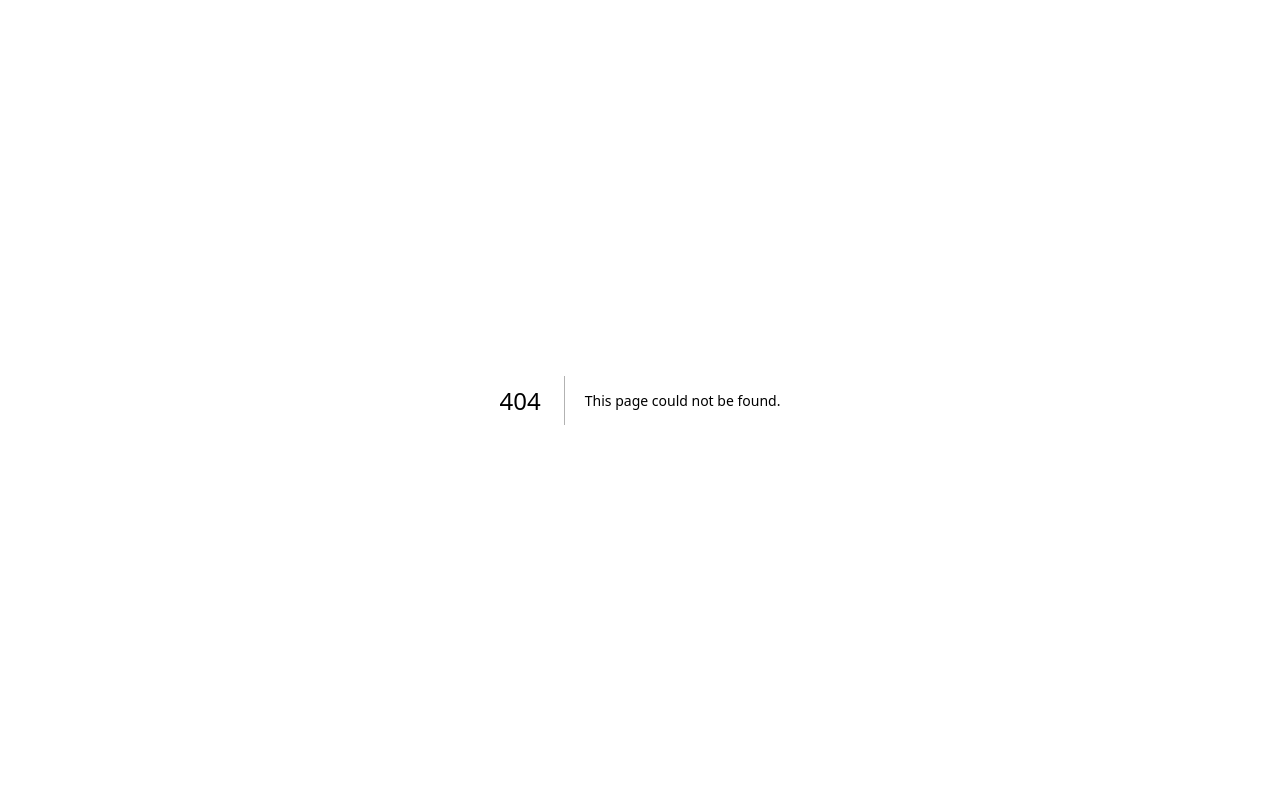
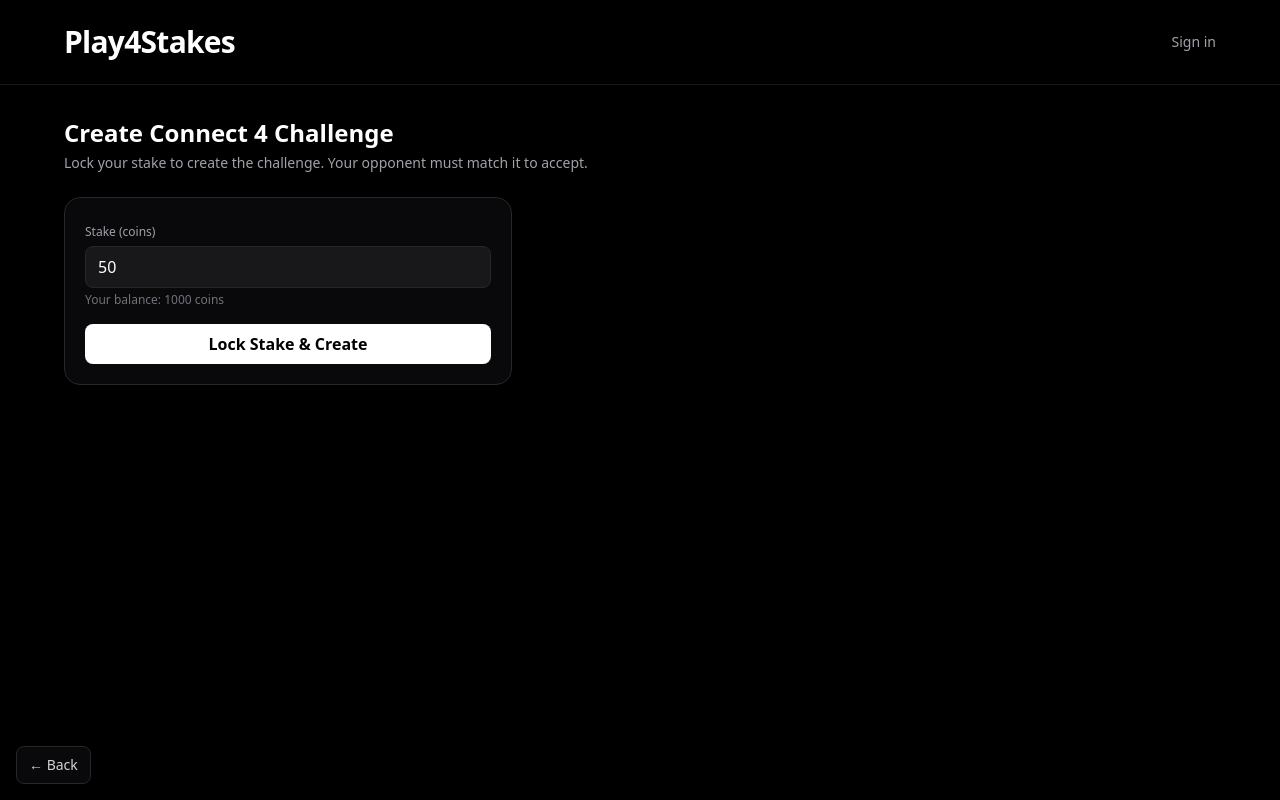
Before and after one commit to primelolaclinton444/fvf, a Next.js app: page /challenge/create/CONNECT4 in a window 1280 px wide. Before the commit this address had no page. Built offline with nearby package versions, Linux system fonts and the light colour scheme.

Commit message:
Create page.tsx
 create + creator funds

```diff
--- /dev/null
+++ b/app/challenge/create/[game]/page.tsx
@@ -0,0 +1,72 @@
+'use client';
+import { useState } from 'react';
+import { useRouter, useParams } from 'next/navigation';
+import { useAuth } from '@/contexts/AuthContext';
+import { useWallet } from '@/contexts/WalletContext';
+import { Shell } from '@/components/ui/Shell';
+import { CopyableCode } from '@/components/ui/CopyableCode';
+import { createChallenge } from '@/services/challenge.service';
+import { encodeChallengeInvite } from '@/lib/invite';
+import { gameTitle } from '@/lib/format';
+import type { GameType } from '@/types/challenge';
+
+export default function CreatePage() {
+  const { game } = useParams<{ game: string }>();
+  const gameType = game?.toUpperCase() as GameType;
+  const { authed, uid } = useAuth();
+  const { balance, refresh } = useWallet();
+  const router = useRouter();
+  const [stake, setStake] = useState(50);
+  const [err, setErr] = useState<string | null>(null);
+  const [created, setCreated] = useState<{ code: string; invite: string } | null>(null);
+
+  const onCreate = () => {
+    setErr(null);
+    if (!authed) { router.push(`/auth?redirect=/challenge/create/${game}`); return; }
+    if (stake > balance) { setErr(`Insufficient balance — you have ${balance} coins.`); return; }
+    try {
+      const ch = createChallenge({ uid, gameType, stake });
+      const invite = encodeChallengeInvite(ch);
+      setCreated({ code: ch.code, invite });
+      refresh();
+    } catch (e) {
+      setErr(e instanceof Error ? e.message.replace(/_/g, ' ') : 'Error');
+    }
+  };
+
+  const shareUrl = (code: string, invite: string) => {
+    if (typeof window === 'undefined') return '';
+    const u = new URL(window.location.href);
+    u.pathname = `/challenge/join/${code}`;
+    u.search = `?invite=${encodeURIComponent(invite)}`;
+    return u.toString();
+  };
+
+  return (
+    <Shell showBack onBack={() => router.push('/arcade')}>
+      <h1 className="text-2xl font-bold mb-1">Create {gameTitle(gameType)} Challenge</h1>
+      <p className="text-sm text-zinc-400 mb-6">Lock your stake to create the challenge. Your opponent must match it to accept.</p>
+
+      {!created ? (
+        <div className="max-w-md rounded-2xl border border-zinc-800 bg-zinc-950 p-5">
+          <label className="text-xs text-zinc-400">Stake (coins)</label>
+          <input type="number" value={stake} onChange={e => setStake(parseInt(e.target.value || '0', 10))} className="w-full mt-1 px-3 py-2 rounded-lg bg-zinc-900 border border-zinc-800" />
+          <div className="text-xs text-zinc-500 mt-1">Your balance: {balance} coins</div>
+          <button onClick={onCreate} className="mt-4 w-full px-4 py-2 rounded-lg bg-white text-black font-semibold">Lock Stake & Create</button>
+          {err && <div className="text-xs text-red-400 mt-2">{err}</div>}
+        </div>
+      ) : (
+        <div className="max-w-2xl rounded-2xl border border-green-500/30 bg-green-500/5 p-5">
+          <div className="text-sm text-green-300 mb-2">✓ Challenge created — stake locked</div>
+          <div className="text-2xl font-mono font-bold mb-4">{created.code}</div>
+          <p className="text-sm text-zinc-300 mb-4">Send this link to your opponent. They'll see your stake is already locked.</p>
+          <CopyableCode label="Invite link" value={shareUrl(created.code, created.invite)} />
+          <div className="flex gap-2 mt-4">
+            <button onClick={() => router.push(`/challenge/play/${created.code}?role=creator`)} className="px-4 py-2 rounded-lg bg-white text-black font-semibold">Enter Game Room</button>
+            <button onClick={() => router.push('/arcade')} className="px-4 py-2 rounded-lg border border-zinc-800">Back to Arcade</button>
+          </div>
+        </div>
+      )}
+    </Shell>
+  );
+}
```
